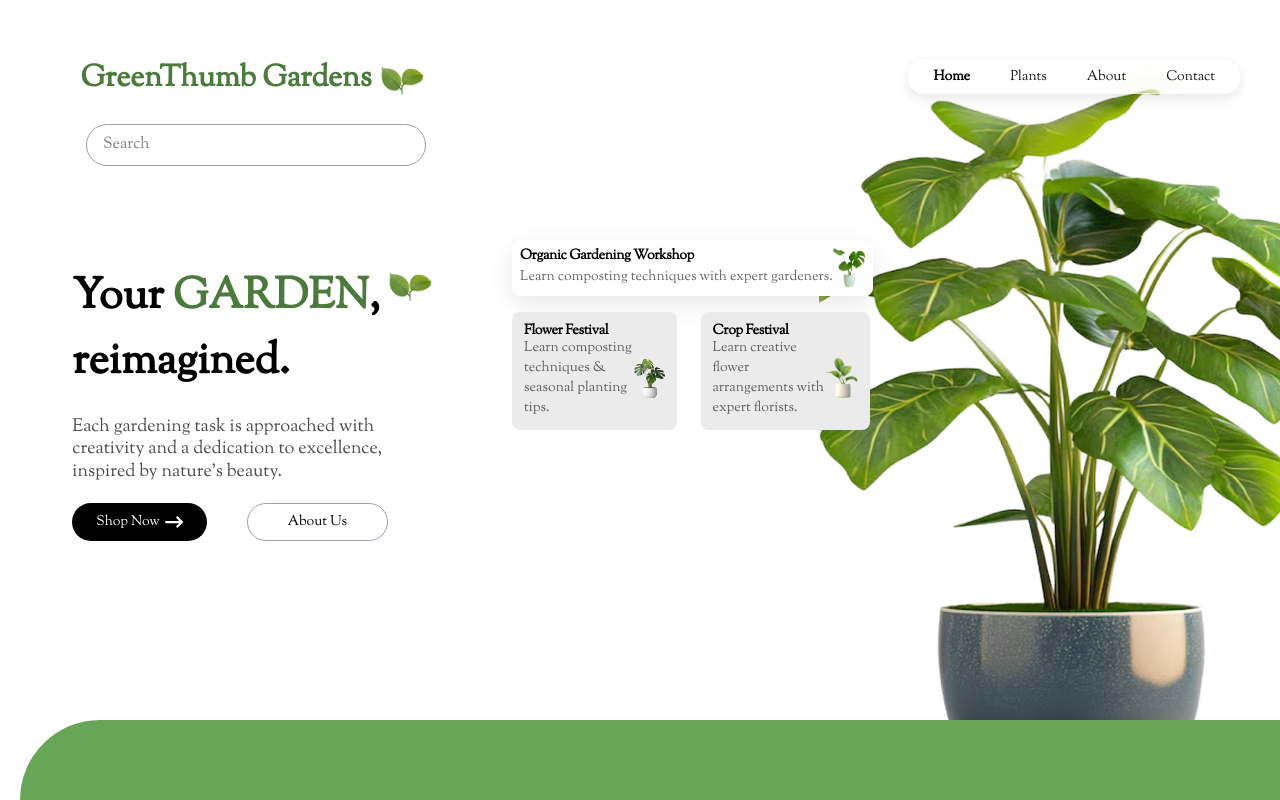
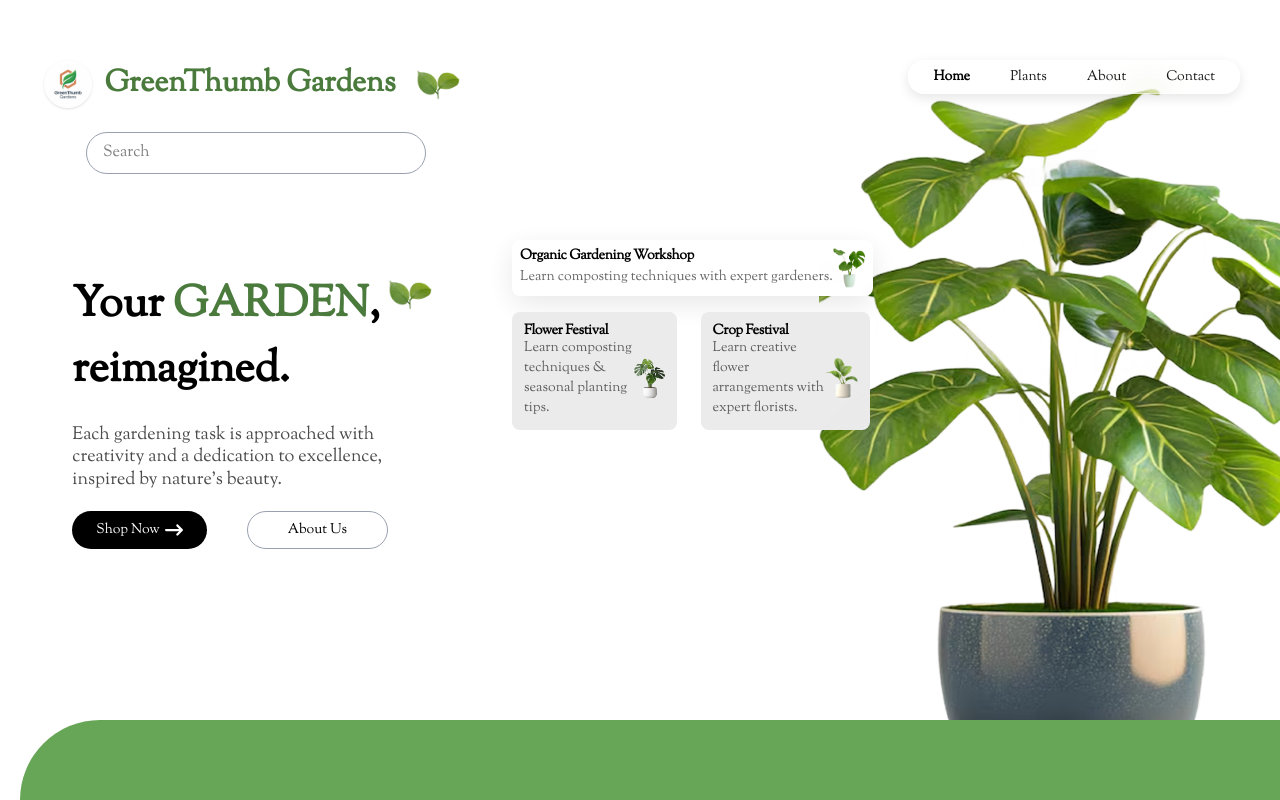
Before and after one commit to PruthviDev-7/GreenThumb-Gardens, a React (Vite) app: page / in a window 1280 px wide. Built offline with nearby package versions, Linux system fonts and the light colour scheme.

Commit message:
feat: create Home component and update site favicon to new logo

```diff
--- a/index.html
+++ b/index.html
@@ -2,7 +2,7 @@
 <html lang="en">
   <head>
     <meta charset="UTF-8" />
-    <link rel="icon" type="image/svg+xml" href="/favicon.svg" />
+    <link rel="icon" type="image/png" href="/logo.png" />
     <meta name="viewport" content="width=device-width, initial-scale=1.0" />
     <title>greenthumb-gardens</title>
   </head>
--- a/src/components/Home.jsx
+++ b/src/components/Home.jsx
@@ -6,6 +6,7 @@ import img2 from "../assets/page2-2.png";
 import img3 from "../assets/page2-3.png";
 import img4 from "../assets/page2-4.png";
 import img5 from "../assets/page2-5.png";
+import logo from "../assets/logo.png";
 import "../index.css";
 import { FaArrowRightLong } from "react-icons/fa6";
 import Nav from "./Nav";
@@ -48,7 +49,8 @@ function Home() {
     >
       <div className="Home_left h-full w-[40%] flex flex-col items-center gap-25">
         <div className="H-left-Hedline flex flex-col items-center">
-          <div>
+          <div className="flex items-center gap-3">
+            <img src={logo} alt="GreenThumb Gardens Logo" className="h-12 w-12 object-contain rounded-full shadow-sm" />
             <h2 className="font-black  text-3xl leading-tight text-[#4A7A3C] inline">
               GreenThumb Gardens
             </h2>
```
Also changed, not shown: public/logo.png (added), src/assets/logo.png (added).
